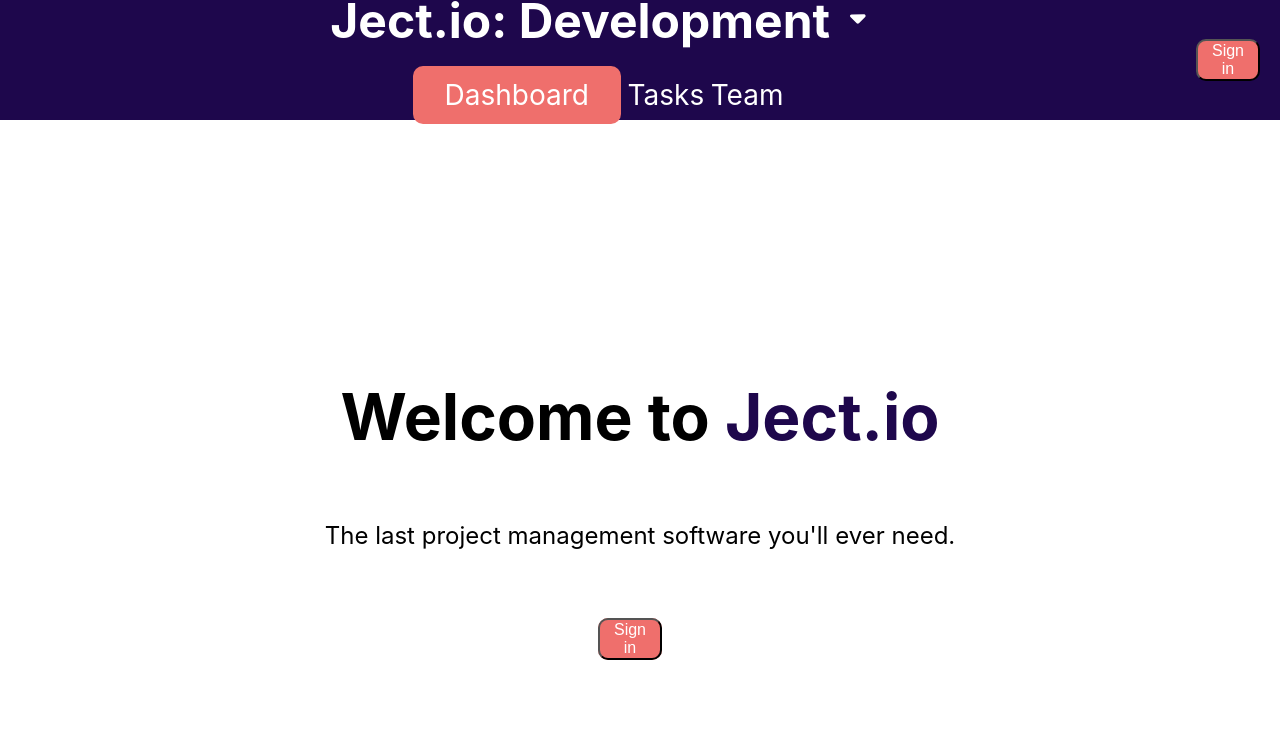
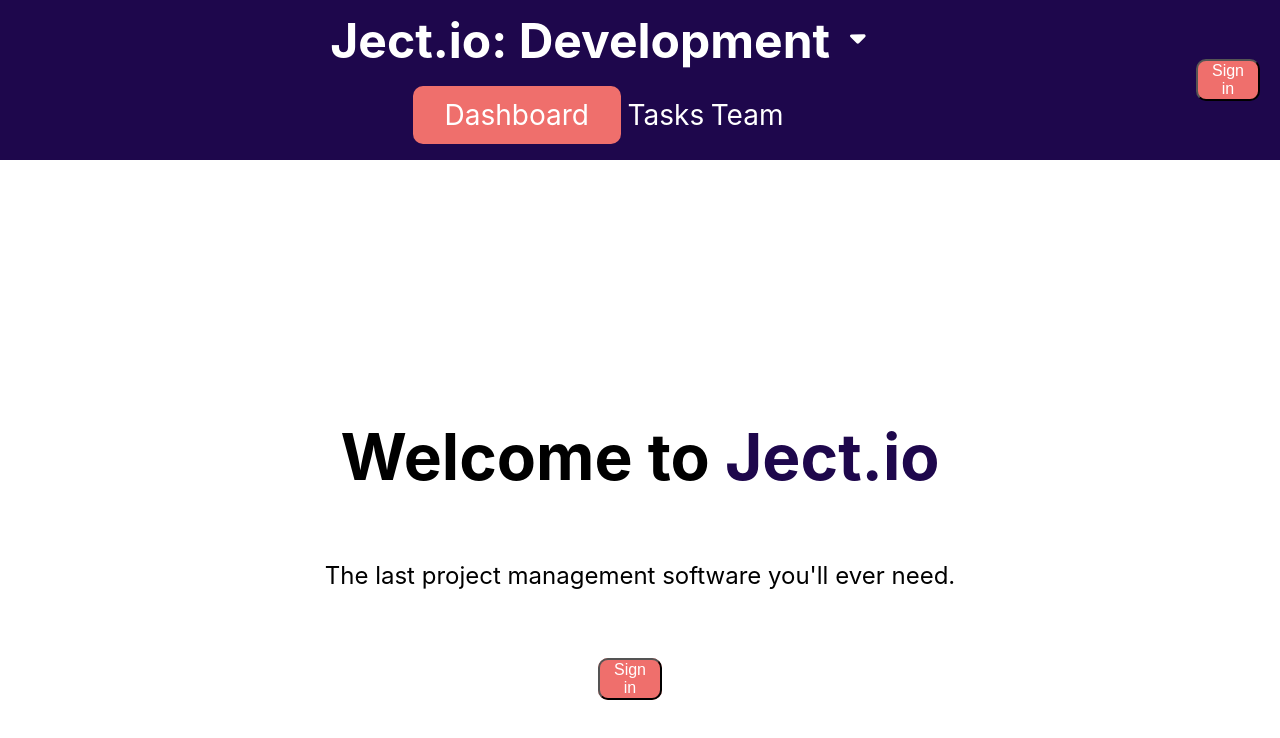
Before and after one commit to elijah798/tasktracker, a Next.js app: page / in a window 1280 px wide. Shown: the top 738 px of the page. Built offline with nearby package versions, Linux system fonts and the light colour scheme; no server answers.

Commit message:
fixed error causing UI navbar error

```diff
--- a/styles/Home.module.css
+++ b/styles/Home.module.css
@@ -162,7 +162,7 @@
 
 .navcontainer {
  background-color: #1E074C;
- height: 15vh;
+ height: 20vh;
  display: flex;
  flex-direction: row;
  align-items: center;
```
